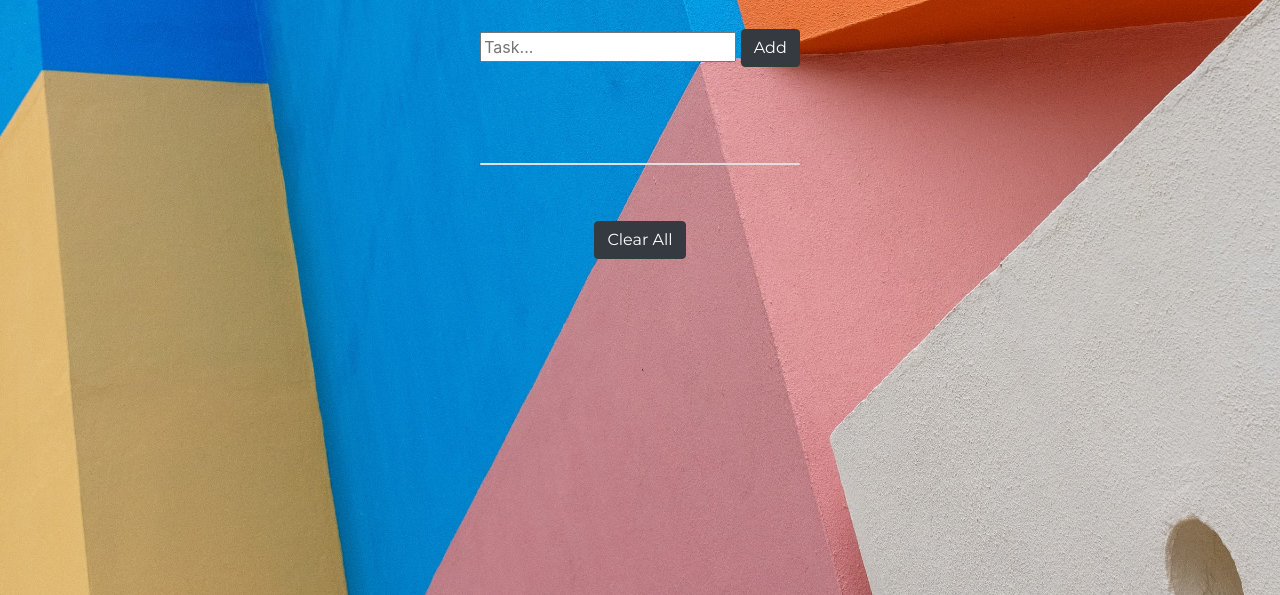
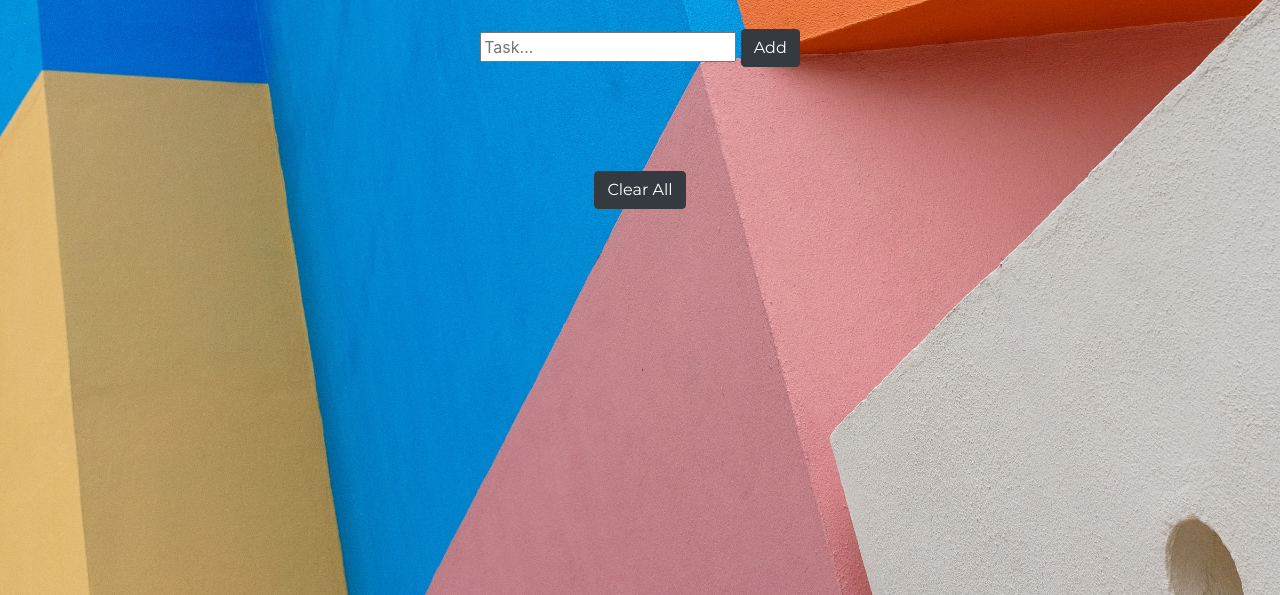
Before and after one commit to lydiairis76/ToDoList, a plain HTML site: page index.html in a window 1280 px wide. Shown: the part 205-800 px from the top of the page. Drawn offline with nearby package versions, Linux system fonts and the light colour scheme.

Commit message:
with onload function

```diff
--- a/index.html
+++ b/index.html
@@ -17,8 +17,8 @@
     }
 
     h2 {
-      font-family: 'Montserrat', sans-serif;
-      color: #F0C8C4;
+        font-family: 'Montserrat', sans-serif;
+        color: #F0C8C4;
     }
 
     h3 {
@@ -42,13 +42,11 @@
     .close:hover {
         color: #F46926;
     }
-
-
     </style>
     <title>To Do List</title>
 </head>
 
-<body>
+<body onload="displayNone()">
     <div class="container my-5 p-5">
         <div id="myDIV" class="row mb-4">
             <div class="col-12 text-center">
@@ -56,7 +54,6 @@
                 <h2 id="dateDiv"></h2>
             </div>
         </div>
-
         <div class="row">
             <div class="col-12 text-center">
                 <div>
@@ -67,9 +64,7 @@
         </div>
     </div>
     <div class="card mx-auto my-5" id="myCard" style="max-width: 20rem; cursor:pointer">
-
-        <ul class="list-group text-center" id="myUL" style="list-style: none;" >
-
+        <ul class="list-group text-center" id="myUL" style="list-style: none;">
         </ul>
     </div>
     <div class="row">
@@ -77,6 +72,7 @@
             <button onclick="clearAll()" class="addBtn btn btn-dark">Clear All</button>
         </div>
     </div>
+
     <!-- Optional JavaScript -->
     <!-- jQuery first, then Popper.js, then Bootstrap JS -->
     <script src="https://code.jquery.com/jquery-3.5.1.slim.min.js" integrity="sha384-DfXdz2htPH0lsSSs5nCTpuj/zy4C+OGpamoFVy38MVBnE+IbbVYUew+OrCXaRkfj" crossorigin="anonymous"></script>
@@ -85,6 +81,11 @@
     <!-- To Do List JavaScript -->
     <script type="text/javascript">
 
+    //onload
+    function displayNone() {
+        let myCard = document.getElementById("myCard");
+        myCard.style.display = "none";
+    }
 
     //display today's date
     var today = new Date();
@@ -143,6 +144,7 @@
                 document.getElementById("btn").click();
             }
         });
+
     // Create a new list item when clicking on the "Add" button
     function newElement() {
         let myCard = document.getElementById("myCard");
```
